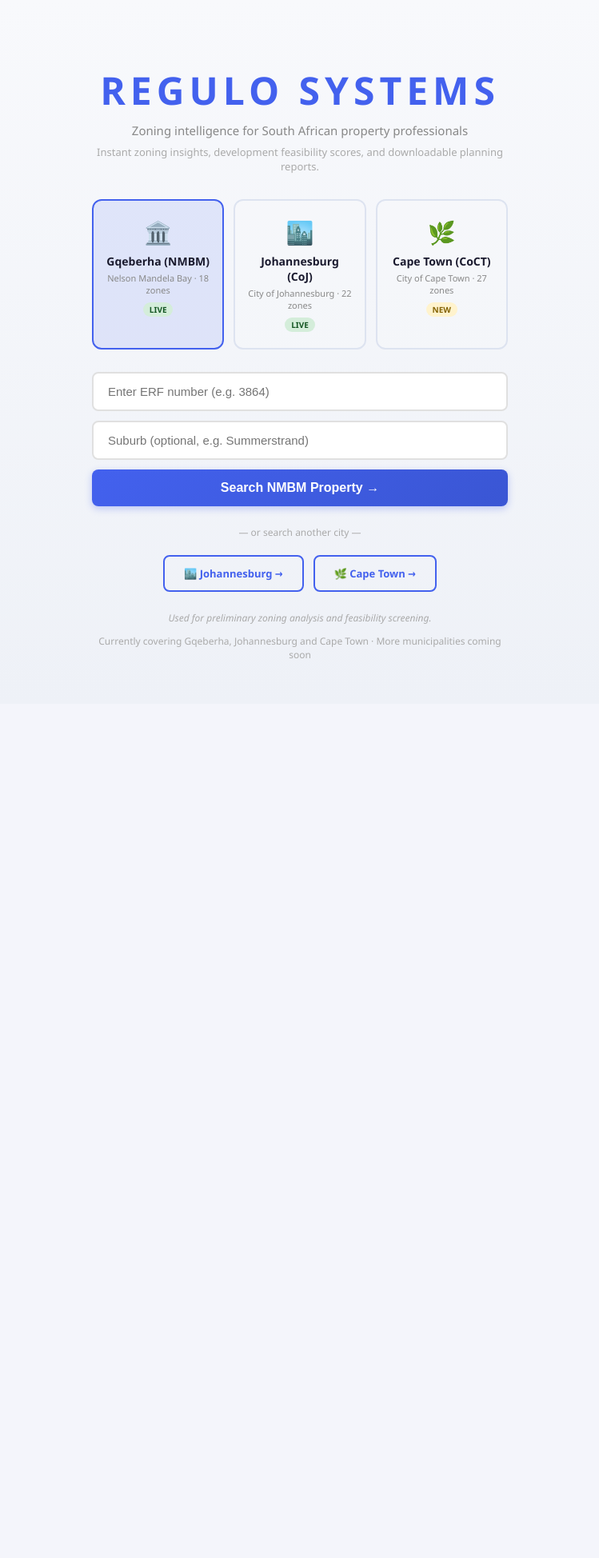
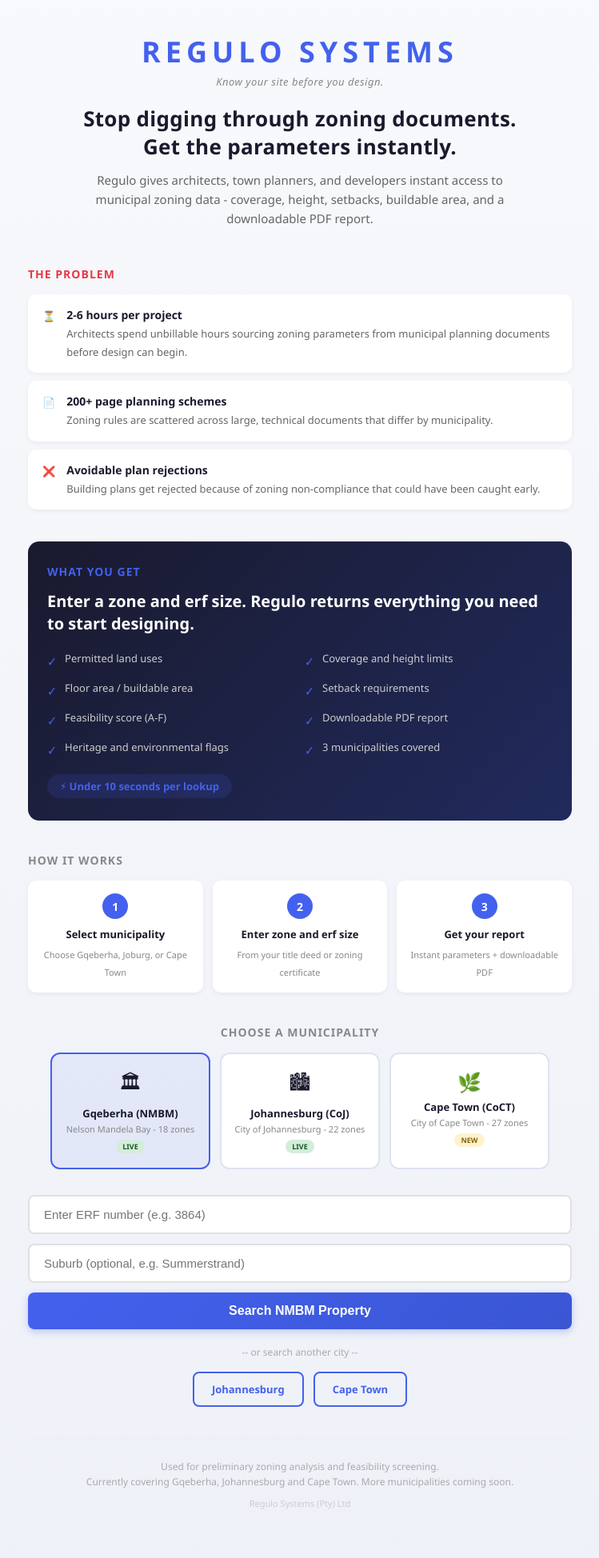
Before and after one commit to REF-HUE/regulo-mvp, a Flask app: page / in a window 1280 px wide. Shown: the whole page at 80% size, without its empty margins (265-1014 px from the left). Before the commit the page ends 823 px from the top, so only its background shows below. Run offline with Flask 3, Linux system fonts and the light colour scheme.

Commit message:
Deploy new homepage with pain section and slogan

```diff
--- a/templates/index.html
+++ b/templates/index.html
@@ -4,190 +4,126 @@
 <meta charset="UTF-8">
 <meta name="viewport" content="width=device-width, initial-scale=1.0">
 <title>Regulo Systems | South African Zoning Intelligence</title>
-    <link rel="stylesheet" href="{{ url_for('static', filename='style.css') }}">
+<link rel="stylesheet" href="/static/style.css">
 <style>
-        .municipality-selector {
-            display: flex;
-            gap: 12px;
-            justify-content: center;
-            margin-bottom: 28px;
-            flex-wrap: wrap;
-        }
-
-        .muni-card {
-            flex: 1;
-            max-width: 200px;
-            min-width: 150px;
-            padding: 20px 16px;
-            border: 2px solid #dde3f0;
-            border-radius: 12px;
-            text-align: center;
-            cursor: pointer;
-            transition: all 0.2s ease;
-            background: rgba(255, 255, 255, 0.05);
-            text-decoration: none;
-            color: inherit;
-        }
-
-        .muni-card:hover {
-            border-color: #4361ee;
-            background: rgba(67, 97, 238, 0.08);
-            transform: translateY(-2px);
-        }
-
-        .muni-card.active {
-            border-color: #4361ee;
-            background: rgba(67, 97, 238, 0.12);
-        }
-
-        .muni-card .muni-icon {
-            font-size: 28px;
-            margin-bottom: 8px;
-        }
-
-        .muni-card .muni-name {
-            font-size: 14px;
-            font-weight: 700;
-            color: #1a1a2e;
-            margin-bottom: 4px;
-        }
-
-        .muni-card .muni-detail {
-            font-size: 11px;
-            color: #888;
-        }
-
-        .muni-card .muni-badge {
-            display: inline-block;
-            font-size: 10px;
-            font-weight: 600;
-            padding: 2px 8px;
-            border-radius: 10px;
-            margin-top: 8px;
-        }
-
-        .muni-badge.live {
-            background: #d4edda;
-            color: #155724;
-        }
-
-        .muni-badge.new {
-            background: #fff3cd;
-            color: #856404;
-        }
-
-        .or-divider {
-            font-size: 12px;
-            color: #aaa;
-            text-align: center;
-            margin: 24px 0 20px 0;
-        }
-
-        .other-cities {
-            display: flex;
-            gap: 12px;
-            justify-content: center;
-            flex-wrap: wrap;
-        }
-
-        .city-link {
-            display: inline-block;
-            padding: 12px 24px;
-            background: transparent;
-            border: 2px solid #4361ee;
-            color: #4361ee;
-            border-radius: 8px;
-            text-decoration: none;
-            font-size: 13px;
-            font-weight: 600;
-            transition: all 0.2s;
-        }
-
-        .city-link:hover {
-            background: #4361ee;
-            color: white;
-        }
-
-        /* Fix for dark theme compatibility */
-        @media (prefers-color-scheme: dark) {
-            .muni-card .muni-name { color: #e0e0e0; }
-        }
+.home-wrapper{max-width:720px;margin:0 auto;padding:40px 20px 60px}
+.hero{text-align:center;margin-bottom:48px}
+.hero-brand{font-size:36px;font-weight:900;letter-spacing:6px;color:#4361ee;margin-bottom:4px}
+.hero-slogan{font-size:13px;color:#888;font-style:italic;margin-bottom:20px;letter-spacing:0.5px}
+.hero-headline{font-size:26px;font-weight:700;color:#1a1a2e;line-height:1.35;margin-bottom:12px}
+.hero-sub{font-size:15px;color:#666;line-height:1.6;max-width:520px;margin:0 auto}
+.pain-section{margin-bottom:40px}
+.pain-section h2{font-size:14px;text-transform:uppercase;letter-spacing:1px;color:#e63946;margin-bottom:16px;font-weight:700}
+.pain-cards{display:flex;flex-direction:column;gap:10px}
+.pain-card{display:flex;align-items:flex-start;gap:14px;background:#fff;border-radius:10px;padding:16px 18px;box-shadow:0 2px 6px rgba(0,0,0,0.05)}
+.pain-icon{font-size:20px;flex-shrink:0;margin-top:2px}
+.pain-card strong{display:block;font-size:14px;color:#1a1a2e;margin-bottom:2px}
+.pain-card span{font-size:13px;color:#666;line-height:1.5}
+.solution-section{background:linear-gradient(135deg,#1a1a2e,#202a5c);border-radius:14px;padding:28px 24px;margin-bottom:40px;color:#fff}
+.solution-section h2{font-size:14px;text-transform:uppercase;letter-spacing:1px;color:#4361ee;margin-bottom:14px;font-weight:700}
+.solution-headline{font-size:20px;font-weight:700;color:#fff;margin-bottom:20px;line-height:1.4}
+.what-you-get{display:grid;grid-template-columns:1fr 1fr;gap:12px}
+.get-item{display:flex;align-items:flex-start;gap:10px}
+.get-item .check{color:#4361ee;font-size:16px;flex-shrink:0;margin-top:1px}
+.get-item span{font-size:13px;color:#ccc;line-height:1.5}
+.speed-badge{display:inline-block;margin-top:18px;background:rgba(67,97,238,0.15);color:#4361ee;font-size:13px;font-weight:700;padding:6px 16px;border-radius:20px}
+.how-section{margin-bottom:40px}
+.how-section h2{font-size:14px;text-transform:uppercase;letter-spacing:1px;color:#888;margin-bottom:16px;font-weight:700}
+.steps{display:flex;gap:12px}
+.step{flex:1;text-align:center;padding:16px 12px;background:#fff;border-radius:10px;box-shadow:0 2px 6px rgba(0,0,0,0.05)}
+.step-num{width:32px;height:32px;background:#4361ee;color:#fff;border-radius:50%;display:flex;align-items:center;justify-content:center;font-size:14px;font-weight:700;margin:0 auto 10px}
+.step strong{display:block;font-size:13px;color:#1a1a2e;margin-bottom:4px}
+.step span{font-size:11px;color:#888;line-height:1.4}
+.muni-section{margin-bottom:32px}
+.muni-section h2{font-size:14px;text-transform:uppercase;letter-spacing:1px;color:#888;margin-bottom:16px;font-weight:700;text-align:center}
+.municipality-selector{display:flex;gap:12px;justify-content:center;flex-wrap:wrap;margin-bottom:28px}
+.muni-card{flex:1;max-width:200px;min-width:150px;padding:18px 14px;border:2px solid #dde3f0;border-radius:12px;text-align:center;cursor:pointer;transition:all 0.2s ease;background:#fff;text-decoration:none;color:inherit}
+.muni-card:hover{border-color:#4361ee;background:rgba(67,97,238,0.06);transform:translateY(-2px)}
+.muni-card.active{border-color:#4361ee;background:rgba(67,97,238,0.08)}
+.muni-card .muni-icon{font-size:24px;margin-bottom:6px}
+.muni-card .muni-name{font-size:13px;font-weight:700;color:#1a1a2e;margin-bottom:3px}
+.muni-card .muni-detail{font-size:11px;color:#888}
+.muni-card .muni-badge{display:inline-block;font-size:9px;font-weight:600;padding:2px 8px;border-radius:10px;margin-top:6px}
+.muni-badge.live{background:#d4edda;color:#155724}
+.muni-badge.new{background:#fff3cd;color:#856404}
+.search-section{margin-bottom:32px}
+.or-divider{font-size:12px;color:#aaa;text-align:center;margin:20px 0 16px 0}
+.other-cities{display:flex;gap:12px;justify-content:center;flex-wrap:wrap}
+.city-link{display:inline-block;padding:11px 22px;background:transparent;border:2px solid #4361ee;color:#4361ee;border-radius:8px;text-decoration:none;font-size:13px;font-weight:600;transition:all 0.2s}
+.city-link:hover{background:#4361ee;color:white}
+.home-footer{text-align:center;margin-top:40px;padding-top:24px;border-top:1px solid #eee}
+.home-footer p{font-size:12px;color:#aaa;line-height:1.6}
+.home-footer .company{font-size:11px;color:#ccc;margin-top:8px}
+@media(max-width:768px){.home-wrapper{padding:24px 16px 48px}.hero-brand{font-size:28px;letter-spacing:4px}.hero-headline{font-size:20px}.hero-sub{font-size:14px}.what-you-get{grid-template-columns:1fr}.steps{flex-direction:column}.municipality-selector{flex-direction:column;align-items:center}.muni-card{max-width:100%;width:100%}.other-cities{flex-direction:column;align-items:center}.city-link{width:100%;text-align:center}.solution-section{padding:22px 18px}}
+@media(max-width:380px){.hero-brand{font-size:24px}.hero-headline{font-size:18px}}
 </style>
 </head>
 <body>
-    <div class="search-container">
-        <h1>REGULO SYSTEMS</h1>
-
-        <p class="tagline">
-            Zoning intelligence for South African property professionals
-        </p>
-
-        <p class="description">
-            Instant zoning insights, development feasibility scores, and downloadable planning reports.
-        </p>
-
-        <!-- Municipality Selector -->
+<div class="home-wrapper">
+<div class="hero">
+<div class="hero-brand">REGULO SYSTEMS</div>
+<p class="hero-slogan">Know your site before you design.</p>
+<h1 class="hero-headline">Stop digging through zoning documents.<br>Get the parameters instantly.</h1>
+<p class="hero-sub">Regulo gives architects, town planners, and developers instant access to municipal zoning data - coverage, height, setbacks, buildable area, and a downloadable PDF report.</p>
+</div>
+<div class="pain-section">
+<h2>The problem</h2>
+<div class="pain-cards">
+<div class="pain-card"><span class="pain-icon">&#9203;</span><div><strong>2-6 hours per project</strong><span>Architects spend unbillable hours sourcing zoning parameters from municipal planning documents before design can begin.</span></div></div>
+<div class="pain-card"><span class="pain-icon">&#128196;</span><div><strong>200+ page planning schemes</strong><span>Zoning rules are scattered across large, technical documents that differ by municipality.</span></div></div>
+<div class="pain-card"><span class="pain-icon">&#10060;</span><div><strong>Avoidable plan rejections</strong><span>Building plans get rejected because of zoning non-compliance that could have been caught early.</span></div></div>
+</div>
+</div>
+<div class="solution-section">
+<h2>What you get</h2>
+<p class="solution-headline">Enter a zone and erf size. Regulo returns everything you need to start designing.</p>
+<div class="what-you-get">
+<div class="get-item"><span class="check">&#10003;</span><span>Permitted land uses</span></div>
+<div class="get-item"><span class="check">&#10003;</span><span>Coverage and height limits</span></div>
+<div class="get-item"><span class="check">&#10003;</span><span>Floor area / buildable area</span></div>
+<div class="get-item"><span class="check">&#10003;</span><span>Setback requirements</span></div>
+<div class="get-item"><span class="check">&#10003;</span><span>Feasibility score (A-F)</span></div>
+<div class="get-item"><span class="check">&#10003;</span><span>Downloadable PDF report</span></div>
+<div class="get-item"><span class="check">&#10003;</span><span>Heritage and environmental flags</span></div>
+<div class="get-item"><span class="check">&#10003;</span><span>3 municipalities covered</span></div>
+</div>
+<span class="speed-badge">&#9889; Under 10 seconds per lookup</span>
+</div>
+<div class="how-section">
+<h2>How it works</h2>
+<div class="steps">
+<div class="step"><div class="step-num">1</div><strong>Select municipality</strong><span>Choose Gqeberha, Joburg, or Cape Town</span></div>
+<div class="step"><div class="step-num">2</div><strong>Enter zone and erf size</strong><span>From your title deed or zoning certificate</span></div>
+<div class="step"><div class="step-num">3</div><strong>Get your report</strong><span>Instant parameters + downloadable PDF</span></div>
+</div>
+</div>
+<div class="muni-section">
+<h2>Choose a municipality</h2>
 <div class="municipality-selector">
-            <div class="muni-card active" onclick="document.getElementById('nmbm-form').scrollIntoView({behavior:'smooth'})">
-                <div class="muni-icon">🏛️</div>
-                <div class="muni-name">Gqeberha (NMBM)</div>
-                <div class="muni-detail">Nelson Mandela Bay · 18 zones</div>
-                <span class="muni-badge live">LIVE</span>
+<div class="muni-card active" onclick="document.getElementById('nmbm-form').scrollIntoView({behavior:'smooth'})"><div class="muni-icon">&#127963;</div><div class="muni-name">Gqeberha (NMBM)</div><div class="muni-detail">Nelson Mandela Bay - 18 zones</div><span class="muni-badge live">LIVE</span></div>
+<a href="/joburg-lookup" class="muni-card"><div class="muni-icon">&#127961;</div><div class="muni-name">Johannesburg (CoJ)</div><div class="muni-detail">City of Johannesburg - 22 zones</div><span class="muni-badge live">LIVE</span></a>
+<a href="/capetown-lookup" class="muni-card"><div class="muni-icon">&#127807;</div><div class="muni-name">Cape Town (CoCT)</div><div class="muni-detail">City of Cape Town - 27 zones</div><span class="muni-badge new">NEW</span></a>
 </div>
-            <a href="/joburg-lookup" class="muni-card">
-                <div class="muni-icon">🏙️</div>
-                <div class="muni-name">Johannesburg (CoJ)</div>
-                <div class="muni-detail">City of Johannesburg · 22 zones</div>
-                <span class="muni-badge live">LIVE</span>
-            </a>
-            <a href="/capetown-lookup" class="muni-card">
-                <div class="muni-icon">🌿</div>
-                <div class="muni-name">Cape Town (CoCT)</div>
-                <div class="muni-detail">City of Cape Town · 27 zones</div>
-                <span class="muni-badge new">NEW</span>
-            </a>
 </div>
-
 {% if error %}
-            <div class="error-box" style="text-align:left; margin-bottom: 20px;">
-                <h2>❌ {{ error }}</h2>
-                <p>Please try another search or check your input.</p>
+<div class="error-box" style="text-align:left;margin-bottom:20px;"><h2>{{ error }}</h2><p>Please try another search or check your input.</p></div>
+{% endif %}
+<div class="search-section">
+<form id="nmbm-form" class="search-form" action="/search" method="POST">
+<input type="text" name="erf_number" placeholder="Enter ERF number (e.g. 3864)" required autocomplete="off"/>
+<input type="text" name="suburb" placeholder="Suburb (optional, e.g. Summerstrand)" autocomplete="off"/>
+<button type="submit">Search NMBM Property</button>
+</form>
+<div class="or-divider">-- or search another city --</div>
+<div class="other-cities">
+<a href="/joburg-lookup" class="city-link">Johannesburg</a>
+<a href="/capetown-lookup" class="city-link">Cape Town</a>
 </div>
-        {% endif %}
-
-        <form id="nmbm-form" class="search-form" action="/search" method="POST">
-            <input
-                type="text"
-                name="erf_number"
-                placeholder="Enter ERF number (e.g. 3864)"
-                required
-                autocomplete="off"
-            />
-
-            <input
-                type="text"
-                name="suburb"
-                placeholder="Suburb (optional, e.g. Summerstrand)"
-                autocomplete="off"
-            />
-
-            <button type="submit">Search NMBM Property →</button>
-        </form>
-
-        <div class="or-divider">— or search another city —</div>
-
-        <div class="other-cities">
-            <a href="/joburg-lookup" class="city-link">🏙️ Johannesburg →</a>
-            <a href="/capetown-lookup" class="city-link">🌿 Cape Town →</a>
 </div>
-
-        <p class="trust-note" style="margin-top: 24px;">
-            Used for preliminary zoning analysis and feasibility screening.
-        </p>
-
-        <p style="margin-top: 12px; font-size: 12px; color: #aaa;">
-            Currently covering Gqeberha, Johannesburg and Cape Town · More municipalities coming soon
-        </p>
+<div class="home-footer">
+<p>Used for preliminary zoning analysis and feasibility screening.<br>Currently covering Gqeberha, Johannesburg and Cape Town. More municipalities coming soon.</p>
+<p class="company">Regulo Systems (Pty) Ltd</p>
+</div>
 </div>
 </body>
 </html>
```
Lines whose indentation alone changed are shown as unchanged.
